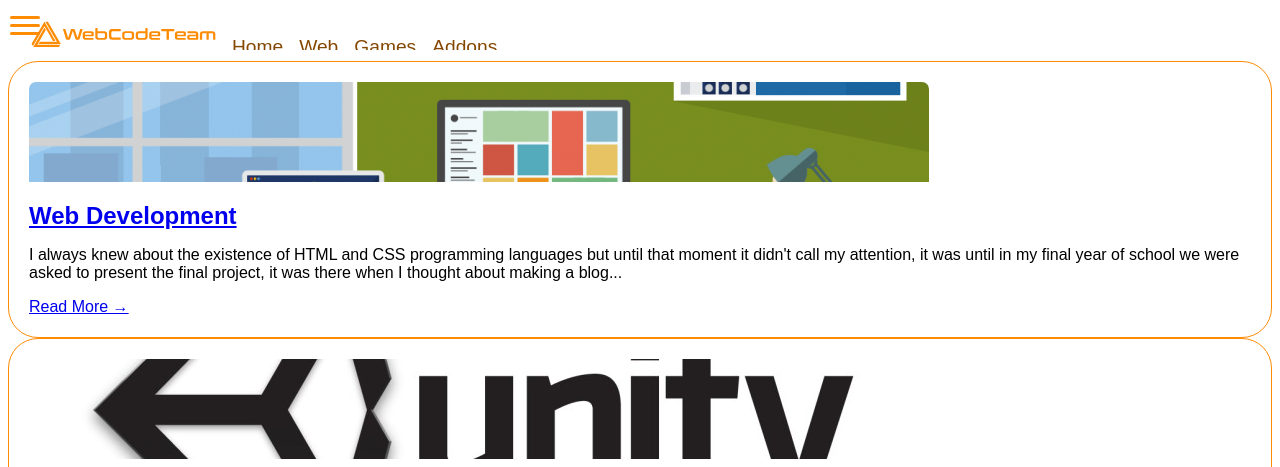
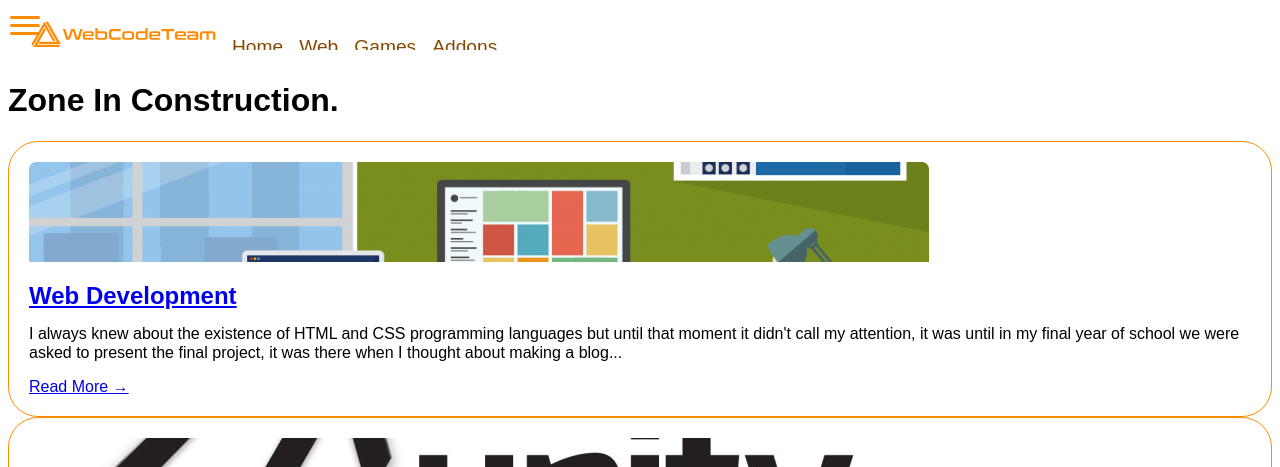
Before and after one commit to NeiValHein/portfolio, a plain HTML site: page index.html in a window 1280 px wide. Shown: the top 467 px of the page. Drawn offline with Linux system fonts and the light colour scheme; files whose address does not match are found by name.

Commit message:
Update index.html

```diff
--- a/index.html
+++ b/index.html
@@ -52,7 +52,8 @@
     <div class="container">
       <div class="row">
         <div class="column-b">
-			<div class="card margin-top" id="Web">
+	  <h1>Zone In Construction.</h1>
+	    <div class="card margin-top" id="Web">
             <div class="card-body">
               <a href="web"><div class="img-zoom"><img class="card-img-top" src="img/cards/web.png" width="900" height="300" alt="Post Image" loading="lazy"></div><h2 class="card-title">Web Development</h2></a>
               <p class="card-text">I always knew about the existence of HTML and CSS programming languages but until that moment it didn't call my attention, it was until in my final year of school we were asked to present the final project, it was there when I thought about making a blog...
```
